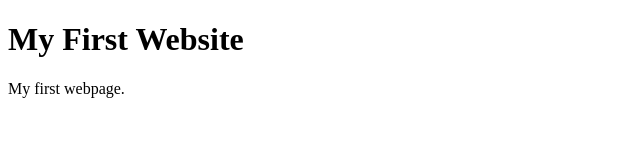
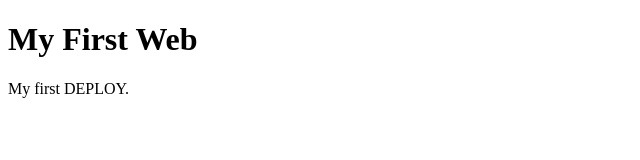
Before and after one commit to Ashish-ak123/ci-cd-pipeline, a plain HTML site: page index.html in a window 1280 px wide. Shown: the full height of the page, 0-640 px from the left. Drawn offline with Linux system fonts and the light colour scheme.

Commit message:
Update index.html

```diff
--- a/index.html
+++ b/index.html
@@ -2,9 +2,9 @@
 <html>
 <body>
 
-<h1>My First Website</h1>
+<h1>My First Web</h1>
 
-<p>My first webpage.</p>
+<p>My first DEPLOY.</p>
 
 </body>
 </html>
```
